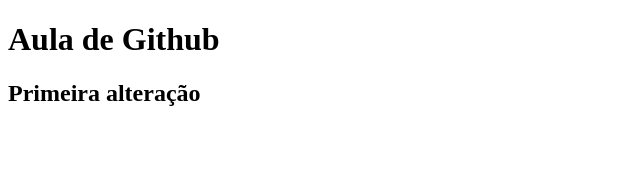
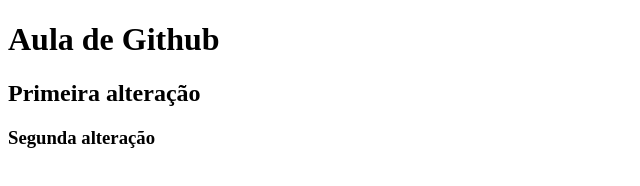
Before and after one commit to amdsantos/PROZ, a plain HTML site: page index.html in a window 1280 px wide. Shown: the whole page, without its empty margins (0-640 px from the left). Drawn offline with Linux system fonts and the light colour scheme.

Commit message:
Cria segundo subtitulo

```diff
--- a/index.html
+++ b/index.html
@@ -8,5 +8,6 @@
 <body>
   <h1>Aula de Github</h1>
   <h2>Primeira alteração</h2>
+  <h3>Segunda alteração</h3>
 </body>
 </html>
```
